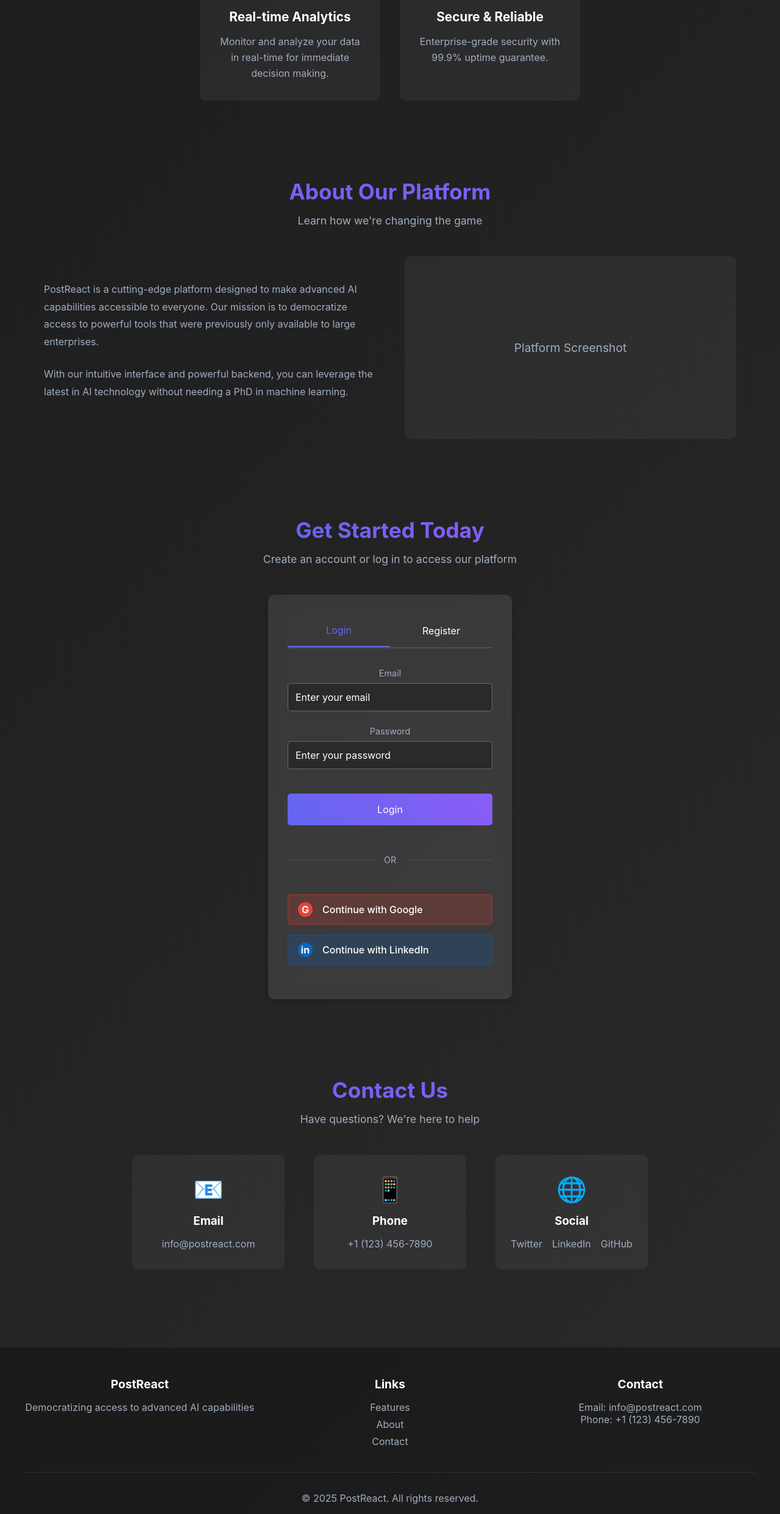
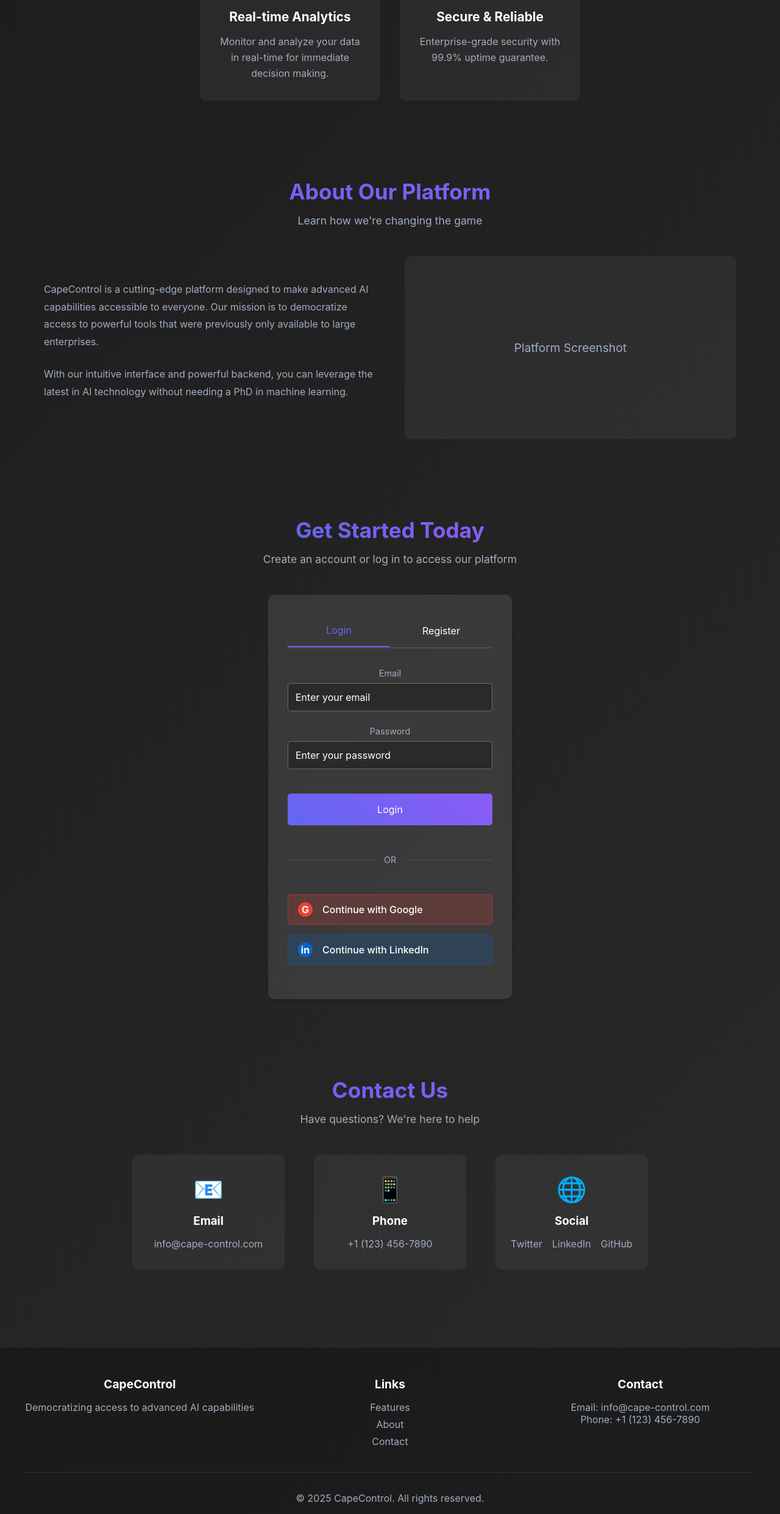
Before and after one commit to robert1948/postreact, a React (Create React App) app in the folder client/: page / in a window 1280 px wide. Shown: the part 1039-3521 px from the top of the page at 61% size. Built offline with nearby package versions, Linux system fonts and the light colour scheme.

Commit message:
Update application for deployment to Capecraft and cape-control.com domain

```diff
--- a/client/src/components/Footer.js
+++ b/client/src/components/Footer.js
@@ -6,7 +6,7 @@ const Footer = () => {
     <footer className="footer">
       <div className="footer-content">
         <div className="footer-section">
-          <h3>PostReact</h3>
+          <h3>CapeControl</h3>
           <p>Democratizing access to advanced AI capabilities</p>
         </div>
 
@@ -21,13 +21,13 @@ const Footer = () => {
 
         <div className="footer-section">
           <h3>Contact</h3>
-          <p>Email: info@postreact.com</p>
+          <p>Email: info@cape-control.com</p>
           <p>Phone: +1 (123) 456-7890</p>
         </div>
       </div>
 
       <div className="footer-bottom">
-        <p>&copy; {new Date().getFullYear()} PostReact. All rights reserved.</p>
+        <p>&copy; {new Date().getFullYear()} CapeControl. All rights reserved.</p>
       </div>
     </footer>
   );
--- a/client/src/components/LandingPage.js
+++ b/client/src/components/LandingPage.js
@@ -28,7 +28,7 @@ const LandingPage = () => {
         <p className="section-subtitle">Learn how we're changing the game</p>
         <div className="about-content">
           <div className="about-text">
-            <p>PostReact is a cutting-edge platform designed to make advanced AI capabilities accessible to everyone. Our mission is to democratize access to powerful tools that were previously only available to large enterprises.</p>
+            <p>CapeControl is a cutting-edge platform designed to make advanced AI capabilities accessible to everyone. Our mission is to democratize access to powerful tools that were previously only available to large enterprises.</p>
             <p>With our intuitive interface and powerful backend, you can leverage the latest in AI technology without needing a PhD in machine learning.</p>
           </div>
           <div className="about-image">
@@ -50,7 +50,7 @@ const LandingPage = () => {
           <div className="contact-item">
             <div className="contact-icon">📧</div>
             <h3>Email</h3>
-            <p>info@postreact.com</p>
+            <p>info@cape-control.com</p>
           </div>
           <div className="contact-item">
             <div className="contact-icon">📱</div>
```
Also changed, not shown: 2 other files (tests, documents, lock files or other folders).
